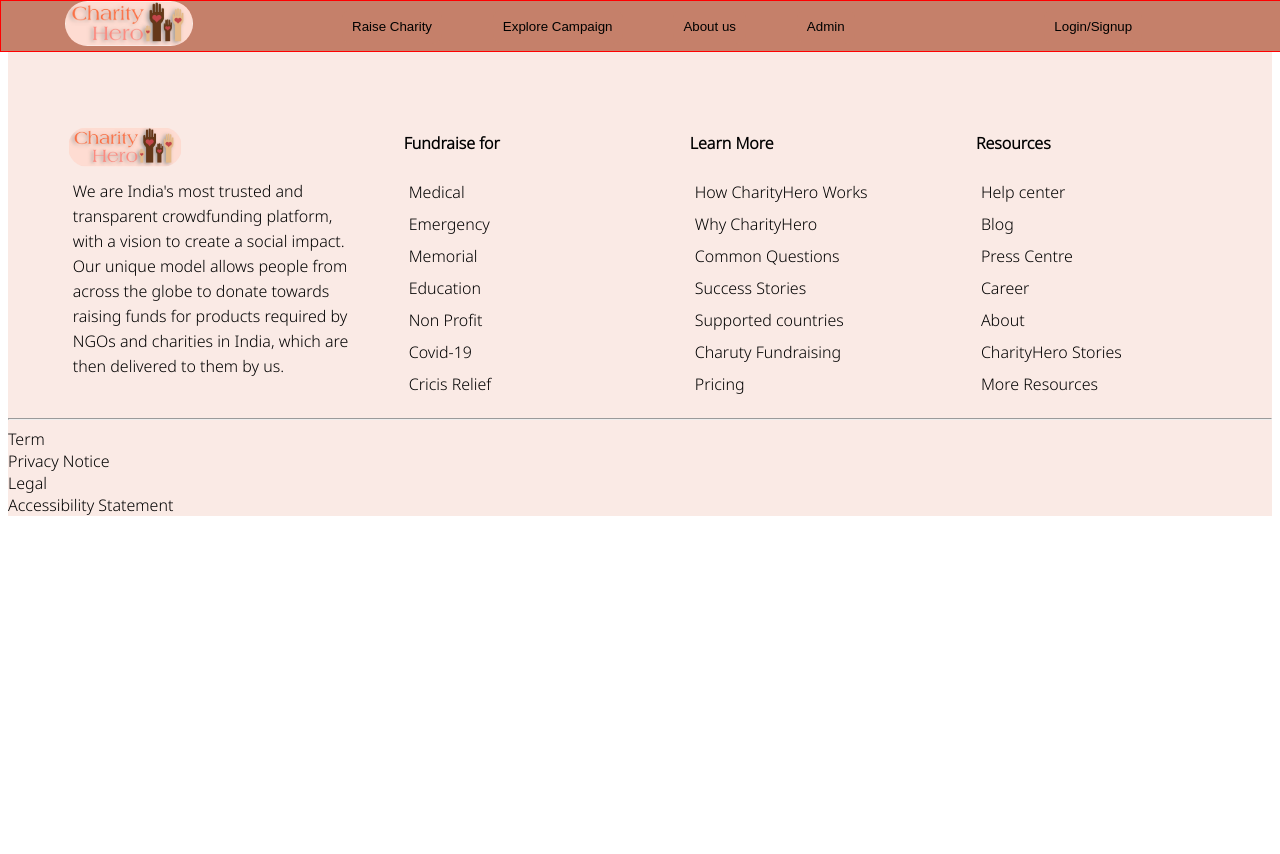
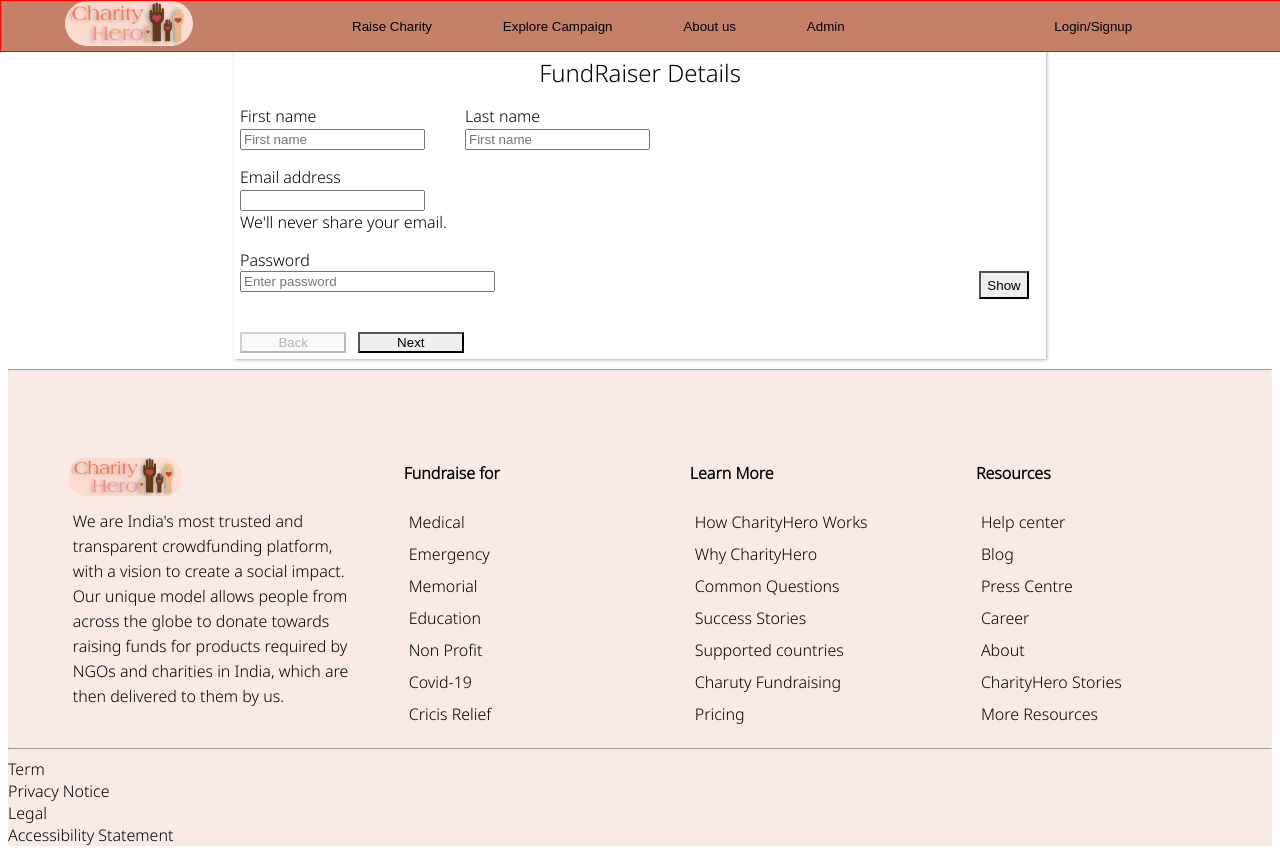
Before and after one commit to Sonu-Shettiyar/CharityHero-Donation-Managment-App, a React (Vite) app in the folder frontend/: page /raise-charity in a window 1280 px wide. Before the commit the page ends 800 px from the top, so only its background shows below. Built offline with nearby package versions, Linux system fonts and the light colour scheme; sample sign-in values are in the browser's storage.

Commit message:
form validation

```diff
--- a/frontend/src/Pages/RaiseCharity.jsx
+++ b/frontend/src/Pages/RaiseCharity.jsx
@@ -1,18 +1,355 @@
+import React, { useState } from 'react';
+import {
+  Progress,
+  Box,
+  ButtonGroup,
+  Button,
+  Heading,
+  Flex,
+  FormControl,
+  GridItem,
+  FormLabel,
+  Input,
+  Select,
+  SimpleGrid,
+  InputLeftAddon,
+  InputGroup,
+  Textarea,
+  FormHelperText,
+  InputRightElement,
+} from '@chakra-ui/react';
 
-import React from 'react'
+import { useToast } from '@chakra-ui/react';
 
-const RaiseCharity = () => {
+const Form1 = () => {
+  const [show, setShow] = React.useState(false);
+  const handleClick = () => setShow(!show);
   return (
-    <div>
-      <div>
-        <form action="">
-          <input type="text" placeholder='write the Cause'/>
-          <input type="number"  placeholder='Amount to be raised'/>
-          <input type="text" />
-        </form>
-      </div>
-    </div>
-  )
+    <>
+      <Heading w="100%" textAlign={'center'} fontWeight="normal" mb="2%">
+      FundRaiser Details
+      </Heading>
+      <Flex>
+        <FormControl mr="5%">
+          <FormLabel htmlFor="first-name" fontWeight={'normal'}>
+            First name
+          </FormLabel>
+          <Input id="first-name" placeholder="First name" />
+        </FormControl>
+
+        <FormControl>
+          <FormLabel htmlFor="last-name" fontWeight={'normal'}>
+            Last name
+          </FormLabel>
+          <Input id="last-name" placeholder="First name" />
+        </FormControl>
+      </Flex>
+      <FormControl mt="2%">
+        <FormLabel htmlFor="email" fontWeight={'normal'}>
+          Email address
+        </FormLabel>
+        <Input id="email" type="email" />
+        <FormHelperText>We'll never share your email.</FormHelperText>
+      </FormControl>
+
+      <FormControl>
+        <FormLabel htmlFor="password" fontWeight={'normal'} mt="2%">
+          Password
+        </FormLabel>
+        <InputGroup size="md">
+          <Input
+            pr="4.5rem"
+            type={show ? 'text' : 'password'}
+            placeholder="Enter password"
+          />
+          <InputRightElement width="4.5rem">
+            <Button h="1.75rem" size="sm" onClick={handleClick}>
+              {show ? 'Hide' : 'Show'}
+            </Button>
+          </InputRightElement>
+        </InputGroup>
+      </FormControl>
+    </>
+  );
+};
+
+const Form2 = () => {
+  return (
+    <>
+      <Heading w="100%" textAlign={'center'} fontWeight="normal" mb="2%">
+       Fundraiser Address
+      </Heading>
+      <FormControl as={GridItem} colSpan={[6, 3]}>
+        <FormLabel
+          htmlFor="country"
+          fontSize="sm"
+          fontWeight="md"
+          color="gray.700"
+          _dark={{
+            color: 'gray.50',
+          }}>
+          Country / Region
+        </FormLabel>
+        <Select
+          id="country"
+          name="country"
+          autoComplete="country"
+          placeholder="Select option"
+          focusBorderColor="brand.400"
+          shadow="sm"
+          size="sm"
+          w="full"
+          rounded="md">
+          <option>United States</option>
+          <option>Canada</option>
+          <option>Mexico</option>
+        </Select>
+      </FormControl>
+
+      <FormControl as={GridItem} colSpan={6}>
+        <FormLabel
+          htmlFor="street_address"
+          fontSize="sm"
+          fontWeight="md"
+          color="gray.700"
+          _dark={{
+            color: 'gray.50',
+          }}
+          mt="2%">
+          Street address
+        </FormLabel>
+        <Input
+          type="text"
+          name="street_address"
+          id="street_address"
+          autoComplete="street-address"
+          focusBorderColor="brand.400"
+          shadow="sm"
+          size="sm"
+          w="full"
+          rounded="md"
+        />
+      </FormControl>
+
+      <FormControl as={GridItem} colSpan={[6, 6, null, 2]}>
+        <FormLabel
+          htmlFor="city"
+          fontSize="sm"
+          fontWeight="md"
+          color="gray.700"
+          _dark={{
+            color: 'gray.50',
+          }}
+          mt="2%">
+          City
+        </FormLabel>
+        <Input
+          type="text"
+          name="city"
+          id="city"
+          autoComplete="city"
+          focusBorderColor="brand.400"
+          shadow="sm"
+          size="sm"
+          w="full"
+          rounded="md"
+        />
+      </FormControl>
+
+      <FormControl as={GridItem} colSpan={[6, 3, null, 2]}>
+        <FormLabel
+          htmlFor="state"
+          fontSize="sm"
+          fontWeight="md"
+          color="gray.700"
+          _dark={{
+            color: 'gray.50',
+          }}
+          mt="2%">
+          State / Province
+        </FormLabel>
+        <Input
+          type="text"
+          name="state"
+          id="state"
+          autoComplete="state"
+          focusBorderColor="brand.400"
+          shadow="sm"
+          size="sm"
+          w="full"
+          rounded="md"
+        />
+      </FormControl>
+
+      <FormControl as={GridItem} colSpan={[6, 3, null, 2]}>
+        <FormLabel
+          htmlFor="postal_code"
+          fontSize="sm"
+          fontWeight="md"
+          color="gray.700"
+          _dark={{
+            color: 'gray.50',
+          }}
+          mt="2%">
+          ZIP / Postal
+        </FormLabel>
+        <Input
+          type="text"
+          name="postal_code"
+          id="postal_code"
+          autoComplete="postal-code"
+          focusBorderColor="brand.400"
+          shadow="sm"
+          size="sm"
+          w="full"
+          rounded="md"
+        />
+      </FormControl>
+    </>
+  );
+};
+
+const Form3 = () => {
+  return (
+    <>
+      <Heading w="100%" textAlign={'center'} fontWeight="normal">
+        Concern of FundRaising
+      </Heading>
+      <SimpleGrid columns={1} spacing={6}>
+        <FormControl as={GridItem} colSpan={[3, 2]}>
+          <FormLabel
+            fontSize="sm"
+            fontWeight="md"
+            color="gray.700"
+            _dark={{
+              color: 'gray.50',
+            }}>
+            Title
+          </FormLabel>
+          <InputGroup size="sm">
+            <Input
+              type="text"
+              placeholder="Title"
+              focusBorderColor="brand.400"
+              rounded="md"
+            />
+          </InputGroup>
+        </FormControl>
+
+        <FormControl id="email" mt={1}>
+          <FormLabel
+            fontSize="sm"
+            fontWeight="md"
+            color="gray.700"
+            _dark={{
+              color: 'gray.50',
+            }}>
+            About
+          </FormLabel>
+          <Textarea
+            placeholder="Write brief reason and cause of fundraising"
+            rows={3}
+            shadow="sm"
+            focusBorderColor="brand.400"
+            fontSize={{
+              sm: 'sm',
+            }}
+          />
+          <FormHelperText>
+            Brief description for your cause.
+          </FormHelperText>
+        </FormControl>
+      </SimpleGrid>
+    </>
+  );
+};
+
+const RaiseCharity =() => {
+  const toast = useToast();
+  const [step, setStep] = useState(1);
+  const [progress, setProgress] = useState(33.33);
+  return (
+    <>
+      <Box
+      marginTop="70px"
+        borderWidth="1px"
+        rounded="lg"
+        shadow="1px 1px 3px rgba(0,0,0,0.3)"
+        maxWidth={800}
+        p={6}
+        m="10px auto"
+        as="form">
+        <Progress
+          hasStripe
+          value={progress}
+          mb="5%"
+          mx="5%"
+          isAnimated></Progress>
+        {step === 1 ? <Form1 /> : step === 2 ? <Form2 /> : <Form3 />}
+        <ButtonGroup mt="5%" w="100%">
+          <Flex w="100%" justifyContent="space-between">
+            <Flex>
+              <Button
+                onClick={() => {
+                  setStep(step - 1);
+                  setProgress(progress - 33.33);
+                }}
+                isDisabled={step === 1}
+                colorScheme="teal"
+                variant="solid"
+                w="7rem"
+                mr="5%">
+                Back
+              </Button>
+              <Button
+                w="7rem"
+                isDisabled={step === 3}
+                onClick={() => {
+                  setStep(step + 1);
+                  if (step === 3) {
+                    setProgress(100);
+                  } else {
+                    setProgress(progress + 33.33);
+                  }
+                }}
+                colorScheme="teal"
+                variant="outline">
+                Next
+              </Button>
+            </Flex>
+            {step === 3 ? (
+              <Button
+                w="7rem"
+                colorScheme="red"
+                variant="solid"
+                onClick={() => {
+                 alert("Post is requested to the Charity Hero")
+                }}>
+                Submit
+              </Button>
+            ) : null}
+          </Flex>
+        </ButtonGroup>
+      </Box>
+    </>
+  );
 }
 
-export default RaiseCharity
+export default RaiseCharity;
+
+
+
+// import React from 'react'
+
+// const RaiseCharity = () => {
+//   return (
+//     <div>
+//       <div>
+//         <form action="">
+//           <input type="text" placeholder='write the Cause'/>
+//           <input type="number"  placeholder='Amount to be raised'/>
+//         </form>
+//       </div>
+//     </div>
+//   )
+// }
--- a/frontend/src/Pages/SignUp.jsx
+++ b/frontend/src/Pages/SignUp.jsx
@@ -54,15 +54,15 @@
                 <h1>Charity<span>Hero</span>  <span> SignUp</span></h1>
 
                 <br />
-                <input type="text" placeholder='Enter your Name' required onChange={(e)=>setName(e.target.value)}/>
+                <input type="text" placeholder='Enter your Name'  onChange={(e)=>setName(e.target.value)} required/>
                 <br />
-                <input type="number" placeholder='Enter your Mobile Number' required onChange={(e)=>setNumber(e.target.value)}/>
+                <input type="number" placeholder='Enter your Mobile Number'  onChange={(e)=>setNumber(e.target.value)} required/>
                 <br />
-                <input type="email" placeholder='Enter your email' required onChange={(e)=>setEmail(e.target.value)}/>
+                <input type="email" placeholder='Enter your email'  onChange={(e)=>setEmail(e.target.value)} required/>
                 <br />
-                <input type="password" placeholder='Password' required onChange={(e)=>setPassword(e.target.value)}/>
+                <input type="password" placeholder='Password'  onChange={(e)=>setPassword(e.target.value)} required/>
                 <br />
-                <button  onClick={handleSignup}>Sign Up</button>
+                <button onSubmit={handleSignup}>Sign Up</button>
                 <span>Already have an account ? <Link className='log-btn' to='/login'>Login</Link> </span>
 
           </form>
```
